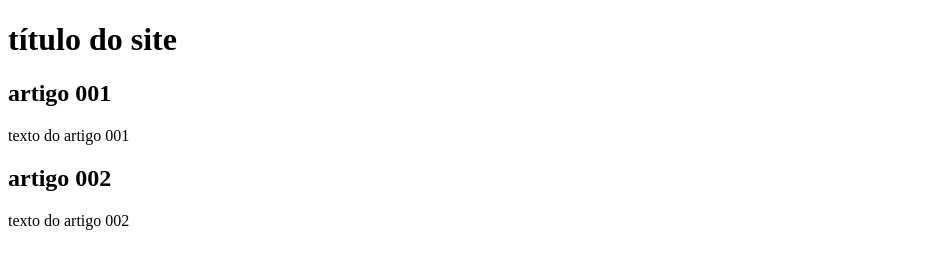
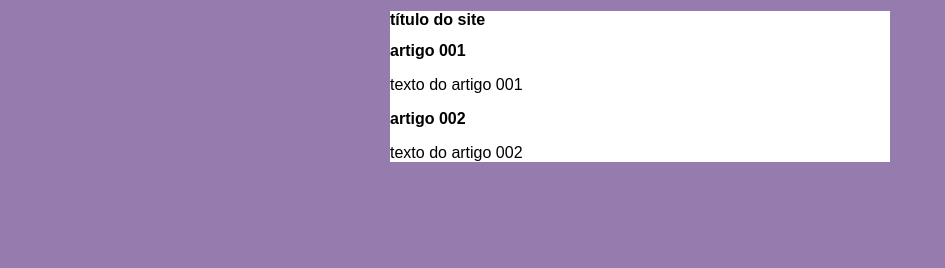
Before and after one commit to JAMES40231/projeto-site, a plain HTML site: page index.html in a window 1280 px wide. Shown: the whole page, without its empty margins (0-945 px from the left). Drawn offline with Linux system fonts and the light colour scheme.

Commit message:
iniciei o design

```diff
--- /dev/null
+++ b/estilos/style.css
@@ -0,0 +1,13 @@
+* {
+    font-family: Arial, Helvetica, sans-serif;
+    font-size: 16px;
+}
+body {
+background-color: rgb(149, 123, 174);
+}
+main {
+    background-color: white;
+    width: 500px;
+    margin: auto;
+    box-shadow: 3px black;
+}
--- a/index.html
+++ b/index.html
@@ -5,6 +5,7 @@
     <meta http-equiv="X-UA-Compatible" content="IE=edge">
     <meta name="viewport" content="width=device-width, initial-scale=1.0">
     <title>titulo do site</title>
+    <link rel="stylesheet" href="estilos/style.css">
 </head>
 <body>
     <main>
```
